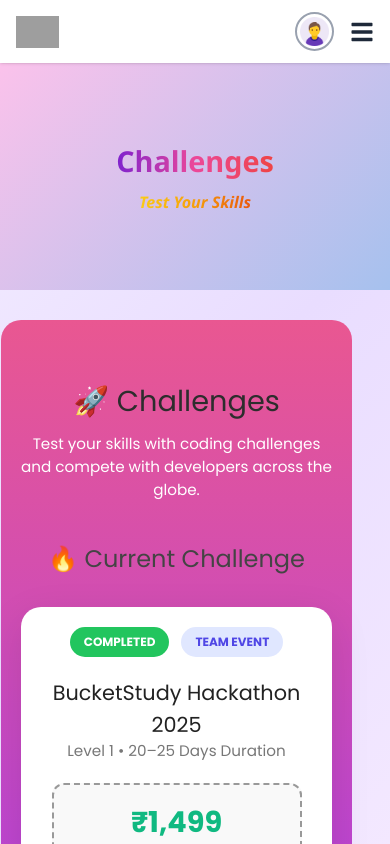
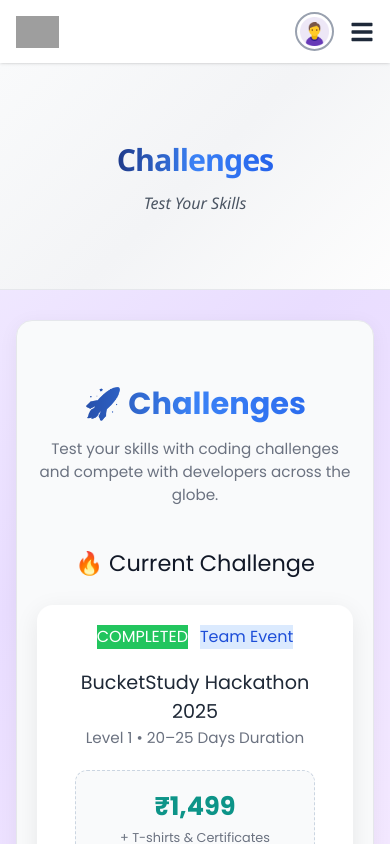
Before and after one commit to BucketStudy-EduTech/bucketstudy-frontend, a React (Vite) app: page /challenges in a window 390 px wide. Built offline with nearby package versions, Linux system fonts and the light colour scheme; grey boxes are pictures that could not be loaded; a web font is replaced by a local one.

Commit message:
small changes to about,challenges

```diff
--- a/src/App.css
+++ b/src/App.css
@@ -3,12 +3,13 @@
     margin: 0;
     padding: 0;
     box-sizing: border-box;
+
 }
 
 /* Body Styling */
 body {
     font-family: 'Segoe UI', Tahoma, Geneva, Verdana, sans-serif;
-    background: #fff0f6;
+    background: #ffffff;
     color: #333;
     line-height: 1.6;
 }
--- a/src/Pages/About/index.css
+++ b/src/Pages/About/index.css
@@ -21,6 +21,7 @@
 }
 
 .mission-section {
+  background-color: #ffffff;
   padding: 40px 20px;
   text-align: center;
   color: #333;
@@ -44,9 +45,13 @@
 }
 
 .founder-card {
+  display: flex;
+  flex-direction: column;
+  align-items: center;
   max-width: 400px;
   margin: 0 auto;
   padding: 20px;
+  margin-top: 10px;
   background: white;
   border-radius: 12px;
   box-shadow: 0 4px 10px rgba(0, 0, 0, 0.08);
--- a/src/Pages/Challange/ChallengeCard/ChallengeCard.css
+++ b/src/Pages/Challange/ChallengeCard/ChallengeCard.css
@@ -1,62 +1,62 @@
 
 .challenge-container {
   font-family: 'Poppins', sans-serif;
-background: linear-gradient(180deg, #e95791, #bc45d1, #5f2eea);
-
+  background: #f9fafb; /* light neutral background */
   color: #333;
   padding: 60px 20px;
   text-align: center;
-  border-radius: 20px;
+  border-radius: 16px;
   max-width: 1200px;
   margin: 30px auto;
+  box-shadow: 0 4px 20px rgba(0, 0, 0, 0.05); /* soft shadow */
+  border: 1px solid #e5e7eb; /* soft border */
 }
 
+/* Header */
 .challenge-header h1 {
-  font-size: 2.8rem;
-  color: #2d2d2d;
-  margin-bottom: 10px;
+  font-size: 2.5rem;
+  font-weight: 700;
+  background: linear-gradient(to right, #1e3a8a, #3b82f6, #2563eb);
+  -webkit-background-clip: text;
+  -webkit-text-fill-color: transparent;
+  margin-bottom: 12px;
 }
 
 .challenge-header p {
   font-size: 1.1rem;
-  color: white;
+  color: #6b7280; /* neutral gray */
 }
 
+/* Section Heading */
 .challenge-section h2 {
-  font-size: 2rem;
-  color: #444;
-  margin-bottom: 30px;
+  font-size: 1.8rem;
+  color: #111827;
+  margin-bottom: 25px;
   margin-top: 40px;
 }
 
+/* Card */
 .challenge-card {
   background: #ffffff;
-  border-radius: 20px;
-  padding: 30px;
+  border-radius: 16px;
+  padding: 28px;
   max-width: 800px;
   margin: 0 auto;
-  box-shadow: 0 12px 40px rgba(0, 0, 0, 0.1);
-  transition: transform 0.3s ease;
+  box-shadow: 0 6px 24px rgba(0, 0, 0, 0.08);
+  transition: transform 0.25s ease, box-shadow 0.25s ease;
 }
 
 .challenge-card:hover {
-  transform: scale(1.01);
+  transform: translateY(-3px);
+  box-shadow: 0 10px 30px rgba(0, 0, 0, 0.12);
 }
 
+/* Status tags */
 .status-tags {
   display: flex;
   justify-content: center;
   gap: 12px;
   margin-bottom: 20px;
-}
-
-.completed-tag,
-.team-event-tag {
-  font-size: 0.75rem;
-  padding: 6px 14px;
-  border-radius: 20px;
-  font-weight: bold;
-  text-transform: uppercase;
 }
 
 .completed-tag {
@@ -65,42 +65,45 @@
 }
 
 .team-event-tag {
-  background-color: #e0e7ff;
-  color: #4f46e5;
+  background-color: #dbeafe;
+  color: #1d4ed8;
 }
 
+/* Titles */
 .challenge-title {
-  font-size: 1.6rem;
+  font-size: 1.5rem;
   margin-top: 10px;
-  color: #222;
+  color: #1f2937;
 }
 
 .level-info {
   font-size: 0.95rem;
-  color: #777;
+  color: #6b7280;
   margin-bottom: 20px;
 }
 
+/* Prize box */
 .prize-box {
-  border: 2px dashed #999;
+  border: 1.5px dashed #cbd5e1;
   border-radius: 12px;
   padding: 16px;
   width: 180px;
   margin: 0 auto 30px;
-  background-color: #f9f9f9;
+  background-color: #f9fafb;
 }
 
 .prize-amount {
-  font-size: 1.8rem;
+  font-size: 1.6rem;
   font-weight: bold;
-  color: #10b981;
+  color: #0d9488;
 }
 
 .prize-note {
-  font-size: 0.75rem;
-  color: #666;
+  font-size: 0.8rem;
+  color: #6b7280;
 }
 
+/* Info grid */
 .info-grid {
   display: flex;
   justify-content: space-around;
@@ -115,31 +118,21 @@
 
 .info-label {
   font-size: 0.85rem;
-  color: #888;
+  color: #6b7280;
 }
 
 .info-value {
   font-size: 1.2rem;
   font-weight: bold;
+  color: #111827;
 }
 
 .info-subtext {
   font-size: 0.75rem;
-  color: #999;
+  color: #9ca3af;
 }
 
-.blue {
-  color: #3b82f6;
-}
-
-.purple {
-  color: #8b5cf6;
-}
-
-.orange {
-  color: #fb923c;
-}
-
+/* Buttons */
 .learn-more-btn,
 .register-btn {
   display: inline-block;
@@ -154,22 +147,22 @@
 }
 
 .learn-more-btn {
-  background-color: #4f46e5;
+  background-color: #2563eb;
   color: white;
   margin-right: 12px;
 }
 
 .learn-more-btn:hover {
-  background-color: #6366f1;
+  background-color: #1e40af;
 }
 
 .register-btn {
-  background-color: #10b981;
+  background-color: #059669;
   color: white;
 }
 
 .register-btn:hover {
-  background-color: #059669;
+  background-color: #047857;
 }
 
 /* Responsive */
@@ -192,7 +185,7 @@
 
 @media (max-width: 480px) {
   .challenge-header h1 {
-    font-size: 1.8rem;
+    font-size: 1.9rem;
   }
 
   .challenge-header p {
@@ -200,25 +193,21 @@
   }
 
   .challenge-section h2 {
-    font-size: 1.5rem;
+    font-size: 1.4rem;
   }
 
   .challenge-title {
-    font-size: 1.3rem;
-  }
-
-  .info-item {
-    min-width: auto;
+    font-size: 1.2rem;
   }
 
   .prize-box {
     width: 100%;
-    max-width: 250px;
+    max-width: 240px;
   }
 
-  .challenge-container{
-    width: 90%;
-    margin-left: 1px;
-    margin-right: 1px;
+  .challenge-container {
+    width: 92%;
+    margin-left: auto;
+    margin-right: auto;
   }
 }
--- a/src/Pages/Challange/challenge/Challenge.css
+++ b/src/Pages/Challange/challenge/Challenge.css
@@ -1,4 +1,3 @@
-
 .first {
   height: 6cm;
   display: flex;
@@ -6,18 +5,19 @@
   justify-content: center;
   align-items: center;
 
-  /* Softer gradient */
-  /* background: linear-gradient(135deg, #f3e8ff, #ffe4e6, #fff5f5); */
-  background: linear-gradient(135deg, #fbc2eb, #a6c1ee);
+  /* Premium subtle gradient background */
+  background: linear-gradient(135deg, #f9fafb, #f3f4f6, #fdfdfd);
   text-align: center;
   padding: 20px;
+  border-bottom: 1px solid #e5e7eb; /* soft divider */
 }
 
 /* Main heading */
 .main-title {
   font-size: 3.5rem;
   font-weight: 800;
-  background: linear-gradient(to right, #7e22ce, #ec4899, #ef4444);
+  letter-spacing: -1px;
+  background: linear-gradient(to right, #1e3a8a, #3b82f6, #2563eb); /* premium blue tones */
   -webkit-background-clip: text;
   -webkit-text-fill-color: transparent;
   margin: 0;
@@ -25,28 +25,26 @@
 
 /* Subtitle */
 .subtitle {
-  font-size: 1.5rem;
+  font-size: 1.4rem;
   font-style: italic;
-  font-weight: 600;
-  background: linear-gradient(to right, #facc15, #f59e0b, #ea580c);
-  -webkit-background-clip: text;
-  -webkit-text-fill-color: transparent;
+  font-weight: 500;
+  color: #4b5563; /* subtle gray instead of strong gradient */
   margin-top: 8px;
 }
 
 /* 🌐 Mobile Responsive */
 @media screen and (max-width: 900px) {
   .main-title {
-    font-size: 2.2rem;
+    font-size: 2.4rem;
   }
   .subtitle {
-    font-size: 1.2rem;
+    font-size: 1.1rem;
   }
 }
 
 @media screen and (max-width: 448px) {
   .main-title {
-    font-size: 1.8rem;
+    font-size: 1.9rem;
   }
   .subtitle {
     font-size: 1rem;
```
